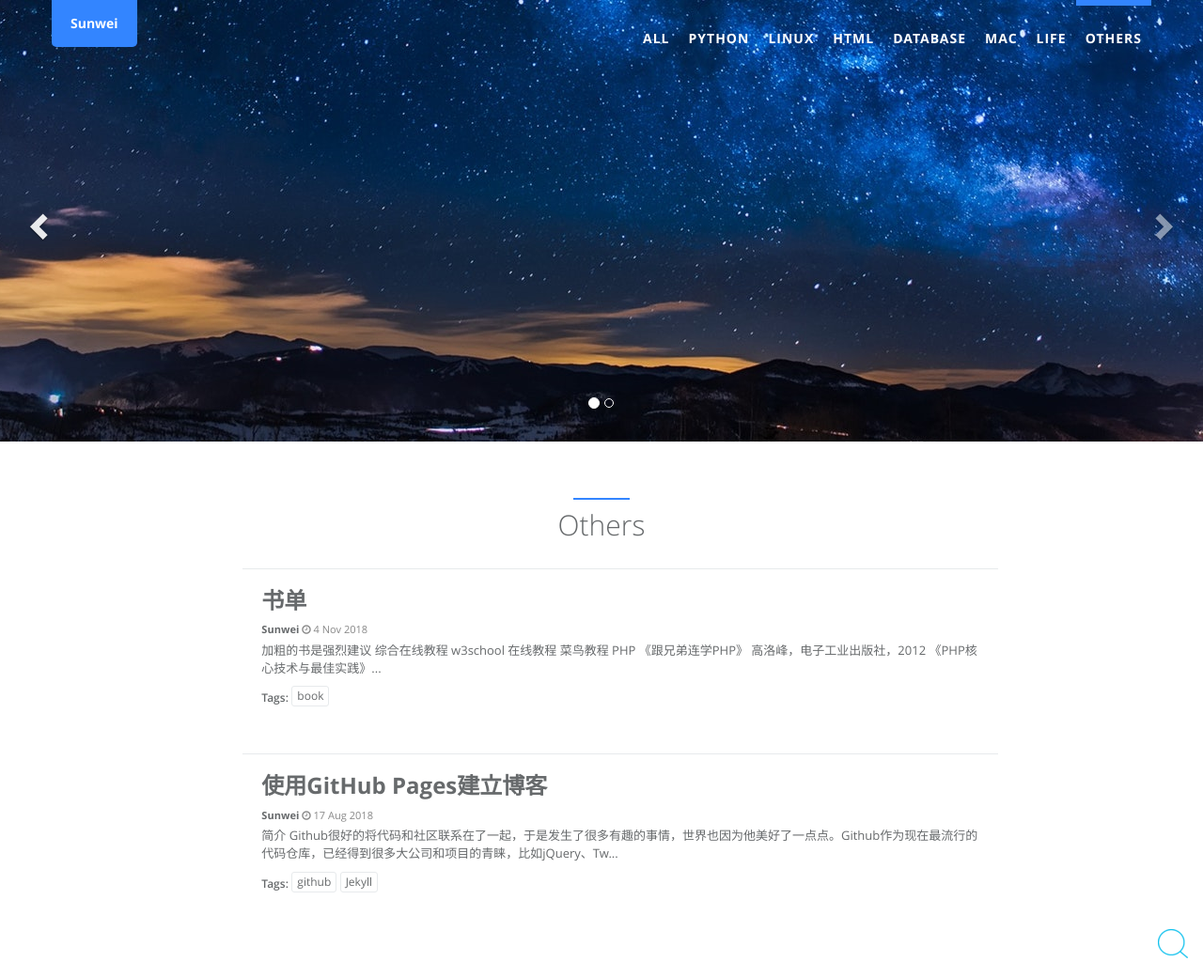
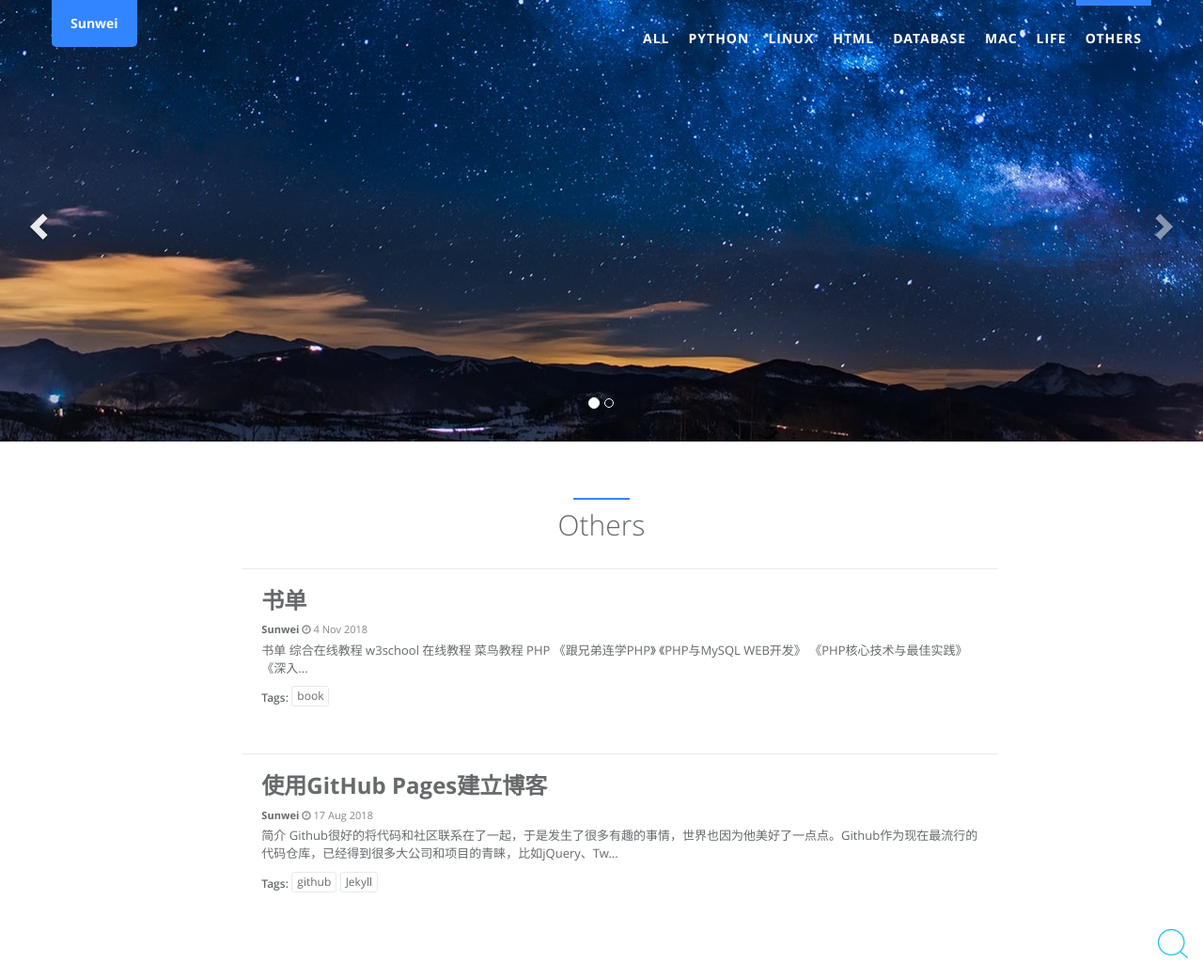
Before and after one commit to sunwei19910119/sunwei19910119.github.io, a Jekyll site: the page built from blog/others.html, in a window 1280 px wide and 1040 px high. Shown: the whole window at 94% size. Built offline with Jekyll 4.4.1, drawn with Linux system fonts in a browser that asks for light colours; part of the change alters nothing that is shown.

Commit message:
书单修改

```diff
--- a/_posts/2018-11-14-book-list.md
+++ b/_posts/2018-11-14-book-list.md
@@ -10,131 +10,204 @@ icon: icon-html
 ---
 
 
-**加粗**的书是强烈建议
+# 书单
 
 ## 综合在线教程
-
 - [w3school 在线教程](http://www.w3school.com.cn/)
 - [菜鸟教程](http://www.runoob.com/)
 
 ## PHP
-
-- **《跟兄弟连学PHP》** 高洛峰，电子工业出版社，2012
-- **[《PHP核心技术与最佳实践》](http://www.jb51.net/books/328937.html)** 列旭松、陈文，机械工业出版社，2012
-- [《PHP精粹编写高效PHP代码》](http://www.jb51.net/books/218921.html)Peter MacIntyre，电子工业出版社，2012
-- [《深入理解PHP高级技巧、面向对象与核心技术(第3版)》](http://download.csdn.net/download/zhiqueen/6230645)(美)Larry Ullman
-- [《PHP高级程序设计：模式、框架与测试》](http://download.csdn.net/download/xr1064/7432811)
-- [PHP之道: PHP The Right Way 中文版](https://laravel-china.github.io/php-the-right-way)
-- [《PHP扩展开发及内核应用》](http://www.cunmou.com/phpbook/preface.md)
+- 《跟兄弟连学PHP》
+- 《PHP与MySQL WEB开发》
+- 《PHP核心技术与最佳实践》
+- 《深入理解PHP高级技巧、面向对象与核心技术》
+- 《PHP精粹编写高效PHP代码》
+- 《PHP高级程序设计：模式、框架与测试》
+- 《PHP扩展开发及内核应用》
+- 《PHP应用程序安全编程》
+- 《高性能PHP应用开发》
+- [PHP之道: PHP The Right Way 中文版](http://wulijun.github.io/php-the-right-way/#builtin_web_server)
 - [TIPI: 深入理解PHP内核](http://www.php-internals.com/)
 
+## Java
+- 《Java核心技术》
+- 《Effective Java》
+- 《Java编程思想》
+- 《Java高并发程序设计》
+- 《深入理解JAVA虚拟机JVM高级特性与最佳实践》
+- 《Java性能调优指南》
+- 《深入JavaWeb技术内幕》
+- 《Spring实战》
+- 《Spring源码深度解析》
+- 《Spring MVC学习指南》
+- 《Maven实战》
+- 《大型网站系统与Java中间件开发实践》
+
+## C#
+-  [MicroSoft Docs](https://docs.microsoft.com/zh-cn/)
+- 《C#图解教程》
+- 《深入理解C#》
+- 《精通C#》
+- 《C#本质论》
+- 《ASP.NET Core应用开发》
+
+## Python
+- [Python教程 - 廖雪峰](https://www.liaoxuefeng.com/wiki/0014316089557264a6b348958f449949df42a6d3a2e542c000)
+- 《Python编程 从入门到实践》
+- [《利用Python进行数据分析》](https://www.jianshu.com/p/04d180d90a3f)
+
+## C
+- 《Linux C编程一站式学习》
+- 《轻松学：C语言》
+- 《C语言程序设计》- 谭浩强
+- [C语言入门教程_C语言中文网](http://c.biancheng.net/cpp/u/jiaocheng/)
+- [《C++ Primer Plus(第6版)中文版》](http://www.linuxidc.com/Linux/2014-05/101227.htm)
+- 《C和指针》
+- 《C陷阱与缺陷》
+- 《C专家编程》
+
+## C++
+- 《C++面向对象程序设计教程》
+
+## 数据库
+### Mysql
+- 《高性能MySQL》
+- 《深入浅出MySQL:数据库开发、优化与管理维护》
+- 《深入理解MySQL》
+
+### MongoDB
+- 《MongoDB权威指南》
+
+### Redis
+- 《Redis 实战》
+- 《Redis设计与实现》
+
+### Memcache
+- 《Memcached全面剖析》
+
+### 搜索引擎
+- 《搜索引擎：信息检索实践》
+- 《统计自然语言处理》
+- 《这就是搜索引擎：核心技术详解》
+- 《Elasticsearch服务器开发》
+- 《实战Elasticsearch、Logstash、Kibana》
 
 ## WEB前端
-
-- **[JavaScript教程 - 廖雪峰](http://www.liaoxuefeng.com/wiki/001434446689867b27157e896e74d51a89c25cc8b43bdb3000)**
-- [JavaScript 标准参考教程（alpha）](http://javascript.ruanyifeng.com/)
-- [ECMAScript 6入门](http://es6.ruanyifeng.com/)
-- [ruanyf/jstraining: 全栈工程师培训材料](https://github.com/ruanyf/jstraining)
--  [《JavaScript权威指南(第6版)》](http://www.jb51.net/books/73981.html)
--  《锋利的jQuery》人民邮电出版，2009
--  《编写可维护的JavaScript》 [美]Nicholas C. Zakas
-
-
+- JavaScript教程 - 廖雪峰](http://www.liaoxuefeng.com/wiki/001434446689867b27157e896e74d51a89c25cc8b43bdb3000)
+-  《JavaScript权威指南》
 - [Vue.js官方教程](https://cn.vuejs.org/v2/guide/)
 
-
-## 数据库/缓存
-
-- **[《高性能MySQL(第3版)》](http://www.linuxidc.com/Linux/2014-10/108464.htm)** 王小东，电子工业出版社
-- 《深入浅出MySQL:数据库开发、优化与管理维护》唐汉明，翟振兴，关宝军 等 著，人民邮电出版社
-- 《Redis实战》[美] 约西亚 L.卡尔森（Josiah，L.，Carlson） 著；黄健宏 译， 人民邮电出版社
-
-- [《Memcached全面剖析》](http://pan.baidu.com/s/1eQktDr8)
-- [《MongoDB权威指南》](http://pan.baidu.com/s/1jGp8Wya)
-
-## C
-
-- 《Linux C编程一站式学习》 宋劲彬 著；北京亚嵌教育研究中心组 编，电子工业出版社
-- 《轻松学：C语言》苏娟  著
-- [《C语言程序设计》](http://www.cr173.com/soft/27321.html) 谭浩强
-
-- [C语言入门教程_C语言中文网](http://c.biancheng.net/cpp/u/jiaocheng/)
-
-- [《C++ Primer Plus(第6版)中文版》](http://www.linuxidc.com/Linux/2014-05/101227.htm)史蒂芬·普拉达，人民邮电出版社
-
-## C++
-
-- 《C++面向对象程序设计教程》清华大学出版社
-
-## Python
-
-- [Python教程 - 廖雪峰](http://www.liaoxuefeng.com/wiki/0014316089557264a6b348958f449949df42a6d3a2e542c000)
-
-
 ## Unix/Linux基础
-
-- [《Linux鸟哥私房菜(第3版)》](http://www.ifunmac.com/2013/05/linux-basic-niao3/)
-- [《LINUX与UNIX Shell编程指南》](http://www.jb51.net/books/58118.html)机械工业出版社，2000》
+- 《Linux鸟哥私房菜》
+- 《LINUX与UNIX Shell编程指南
 - [shell-book](https://github.com/52fhy/shell-book)
-- [Git教程 - 廖雪峰](http://www.liaoxuefeng.com/wiki/0013739516305929606dd18361248578c67b8067c8c017b000)
-
+- 《Linux系统命令及Shell脚本实践指南》
+- 《Linux内核设计与实现》
 
 ## Unix/Linux应用编程
+- 《UNIX环境高级编程》
+- 《UNIX网络编程 卷1 套接字联网API》
+- 《Linux程序设计》
+- 《Linux C编程一站式学习》
+- 《Linux高性能服务器编程》
+- 《Linux高性能服务器开发》
+- 《Linux网络编程》
+- 《Linux多线程服务端编程 使用muduo C++网络库》
+- 《Linux运维之道》
+- 《Linux性能优化大师》
 
-- [《UNIX环境高级编程》](http://download.csdn.net/download/fengfengdiandia/4372834)（美）理查德·史蒂文斯、（美）拉戈，人民邮电出版社，2006
-- 《Linux程序设计（第4版）》 [英] 马修（Matthew N.） 著；陈健，宋健建 译，人民邮电出版社
-- [《Linux C编程一站式学习》](http://ishare.iask.sina.com.cn/f/37184447.html) 宋劲彬 著；北京亚嵌教育研究中心组 编，电子工业出版社
-- 《Linux高性能服务器编程》
+## 服务器/运维
+- 《Tomcat架构解析》
+- 《实战Nginx:取代Apache的高性能Web服务器》
+- [openresty-best-practices](https://github.com/moonbingbing/openresty-best-practices)
+- 《深入剖析Nginx》
+- 《深入理解Nginx：模块开发与架构解析》
+- 《构建高可用Linux服务器》
 
-## 服务器运维
+## 分布式/web架构
+- 《大型网站系统与Java中间件开发实践》
+- 《分布式Java应用》
+- 《分布式服务框架原理与实践》
+- 《大规模Web服务开发技术》
+- 《大型分布式网站架构设计与实践》
+- 《大型网站技术架构 核心原理与案例分析》
+- 《大规模分布式系统架构与设计实战》
+- 《大规模分布式存储系统：原理解析与架构实战》
+- 《分布式系统：概念与设计》
+- 《高性能网站建设指南：前端工程师技能精髓》
+- 《高性能网站建设进阶指南：web开发者性能优化最佳实践》
 
-- [《实战Nginx:取代Apache的高性能Web服务器》](http://download.csdn.net/download/q782115868/4704817)张宴
-- [openresty-best-practices](https://github.com/moonbingbing/openresty-best-practices)
-
+## 网络
+- 《图解HTTP》
+- 《图解TCP/IP》
+- 《HTTP权威指南》
+- 《计算机网络：自顶向下》
+- 《TCP/IP详解》
+- 《TCP/IP协议族》
 
 ## 计算机原理
+- 《计算机系统基础》
+- 《深入理解计算机系统》
+- 《现代操作系统》
+- 《数据库系统概念》
+- 《数据库系统实现》
+- 《程序员的自我修养--链接、装载与库》
+- 《编译原理》
+- 《汇编语言》
 
-- 《程序员的自我修养--链接、装载与库》，电子工业出版社，2009
-- 《编译原理（第2版）》 [美] Alfred V.Aho，[美] Monica S.Lam，[美] Ravi Sethi 等 著；赵建华，郑滔 等 译，机械工业出版社
+## 算法
+- 《算法图解》
+- 《图解数据结构》
+- 《大话数据结构》
+- 《剑指Offer：名企面试官精讲典型编程题》
+- 《数据结构与算法分析：C语言描述》
+- 《数据结构与算法分析：Java语言描述》
+- 《算法导论》
 
-- 《汇编语言(第3版)》王爽 著，清华大学出版社
-
-- **[《TCP/IP详解》](http://www.3987.com/xiazai/2/48/158/40780.html)** Gary.Wrigh，机械工业出版，2009
-- [《图解HTTP》](http://pan.baidu.com/s/1pJOFP2r)(上野宣)
-- 《TCP/IP协议族（第3版）》BehrouzA.Forouzan
-
+## 大数据/机器学习
+- 《Hadoop实战》
+- 《Hadoop权威指南》
+- 《大数据技术原理与应用》
+- 《数据挖掘 概念与技术》
+- 《人工智能 智能系统指南》
+- 《机器学习》
+- 《图解机器学习》
+- 《机器学习实战》
+- 《推荐系统实践》
+- 《机器学习实践指南：案例应用解析》
+- 《Hadoop实战》
+- 《Hadoop大数据分析与挖掘实战》
+- 《Spark大数据处理：技术、应用与性能优化》
+- 《Spark机器学习》
 
 ## 软件工程
+- 《黑客与画家：硅谷创业之父Paul Graham文集》
+- 《软件随想录》[美] 斯伯尔斯基（Joel Spolsky）
+- 《重构 改善既有代码的设计》
+- 《人月神话》
+- 《敏捷软件开发（原则模式与实践）》
+- 《设计模式：可复用面向对象软件基础》
+- 《设计模式之禅》
+- 《函数式编程思维》
+- 《精通正则表达式》
 
-- **《黑客与画家：硅谷创业之父Paul Graham文集》** [美] Paul Graham 著；阮一峰 译，人民邮电出版社
-- 《软件随想录》[美] 斯伯尔斯基（Joel Spolsky） 著；杨帆 译
-- 《重构 改善既有代码的设计》 [美] 马丁·福勒（Martin Fowler） 著；熊节 译
-- 《人月神话》FrederickP.Brooks.Jr，清华大学出版社，2002
-- 《敏捷软件开发（原则模式与实践）》
-
-
-
-## 算法
-
-- **《剑指Offer：名企面试官精讲典型编程题（第2版）》** 何海涛 著，电子工业出版社
-- [《数据结构与算法分析：C语言描述》](http://www.linuxidc.com/Linux/2014-04/99735.htm)机械工业出版社，2004
-- 《数据结构与算法JavaScript描述》(美)Michael McMillan
-- 《算法导论》
-
+## 安全
+- 《网络安全基础：网络攻防、协议与安全》
+- 《密码学原理与实践》
+- 《黑客大曝光：网络安全机密与解决方案》
+- 《黑客攻防技术宝典 Web实战篇》
 
 ## Docker
-- 《Docker技术入门与实战》杨保华，戴王剑，曹亚仑，机械工业出版社
-- 《第一本Docker书(The docker book)》（澳）特恩布尔，人民邮电出版社
-- 《Kubernetes权威指南：从Docker到Kubernetes实践全接触》龚正，吴治辉，王伟 等
-- 《Docker容器与容器云》人民邮电出版社
+- 《Docker技术入门与实战》
+- 《第一本Docker书(The docker book)》
+- 《Kubernetes权威指南：从Docker到Kubernetes实践全接触》
+- 《Docker容器与容器云》
 
 ## 产品设计
-
-- **《简约至上 交互式设计四策略》**[英] 科尔伯恩 著；李松峰，秦绪文 译，人民邮电出版社
-- 《用户体验要素：以用户为中心的产品设计》[美] Jesse James Garrett 著；范晓燕 译，机械工业出版社
-- 《用户体验多面手》[美] Leah Buley 著；新浪微博用户研究与体验设计中心，七印部落 译，华中科技大学出版社
-- 《Don't Make Me Think》[美] 克鲁格（Steve Krug） 著；蒋芳 译，机械工业出版社
+- 《简约至上 交互式设计四策略》
+- 《用户体验要素：以用户为中心的产品设计》
+- 《用户体验多面手》
+- 《Don't Make Me Think》
 
 ## 代码规范
-
 - [文档与源码编写风格](https://github.com/fex-team/styleguide)
```
